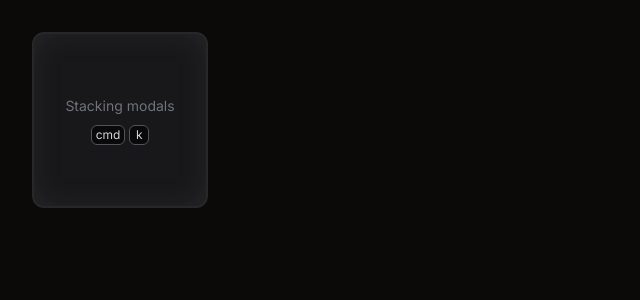
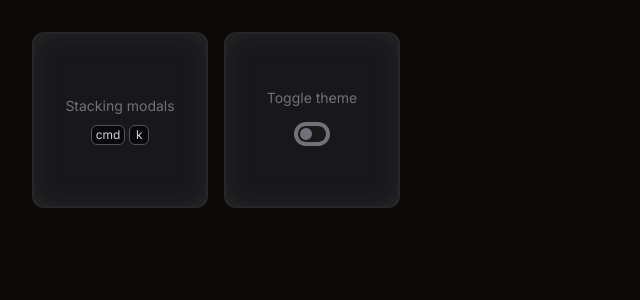
Before and after one commit to unnati2000/aesthetics.js, a Next.js app: page / in a window 1280 px wide. Shown: the top 300 px of the page, without its empty margins (0-640 px from the left). Built offline with nearby package versions, Linux system fonts and the light colour scheme.

Commit message:
add to main

```diff
--- a/app/page.tsx
+++ b/app/page.tsx
@@ -6,6 +6,8 @@ import Kbd from "@/components/cmdk/Kbd";
 
 import { motion } from "framer-motion";
 
+import { FaToggleOff } from "react-icons/fa6";
+
 export default function Home() {
   const router = useRouter();
 
@@ -13,7 +15,7 @@ export default function Home() {
     <main className="bg-stone-950 h-screen w-full p-8">
       {/* layout div */}
 
-      <div className="flex">
+      <div className="flex gap-4">
         <motion.div
           whileHover={{
             boxShadow: "inset #8c8c8c 0px 0px 60px -40px",
@@ -29,6 +31,20 @@ export default function Home() {
             <Kbd>cmd</Kbd> <Kbd>k</Kbd>
           </p>
         </motion.div>
+
+        <motion.div
+          whileHover={{
+            boxShadow: "inset #8c8c8c 0px 0px 60px -40px",
+          }}
+          onClick={() => router.push("/toggle-theme")}
+          style={{
+            boxShadow: "inset #7b7b7b 0px 0px 60px -44px",
+          }}
+          className="border-2 gap-2 flex-col cursor-pointer inline-flex shadow-lg text-md  items-center justify-center bg-zinc-900 text-zinc-500 border-zinc-800 rounded-xl h-44 w-44"
+        >
+          <p className="text-sm">Toggle theme</p>
+          <FaToggleOff size={36} />
+        </motion.div>
       </div>
     </main>
   );
```
